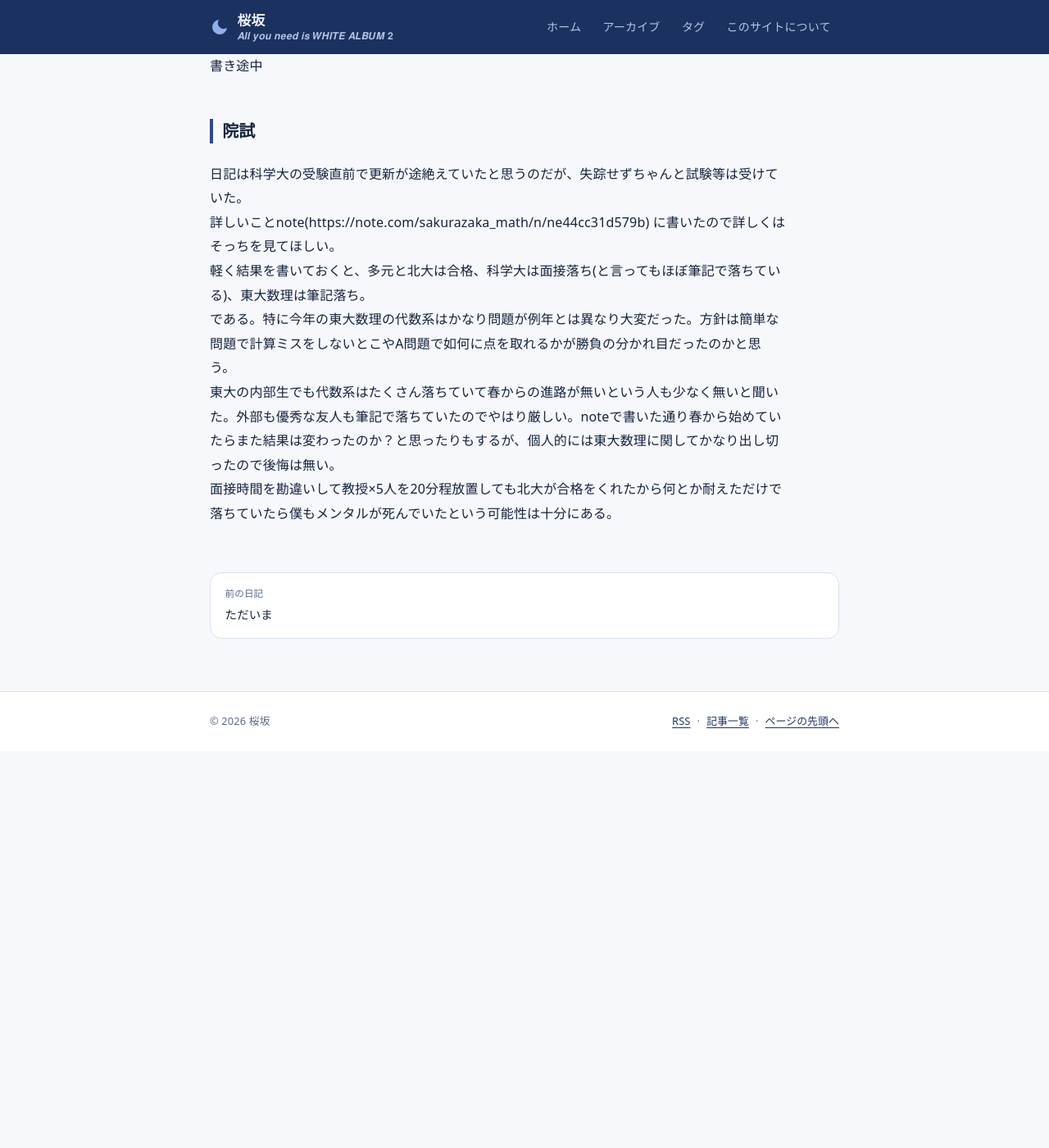
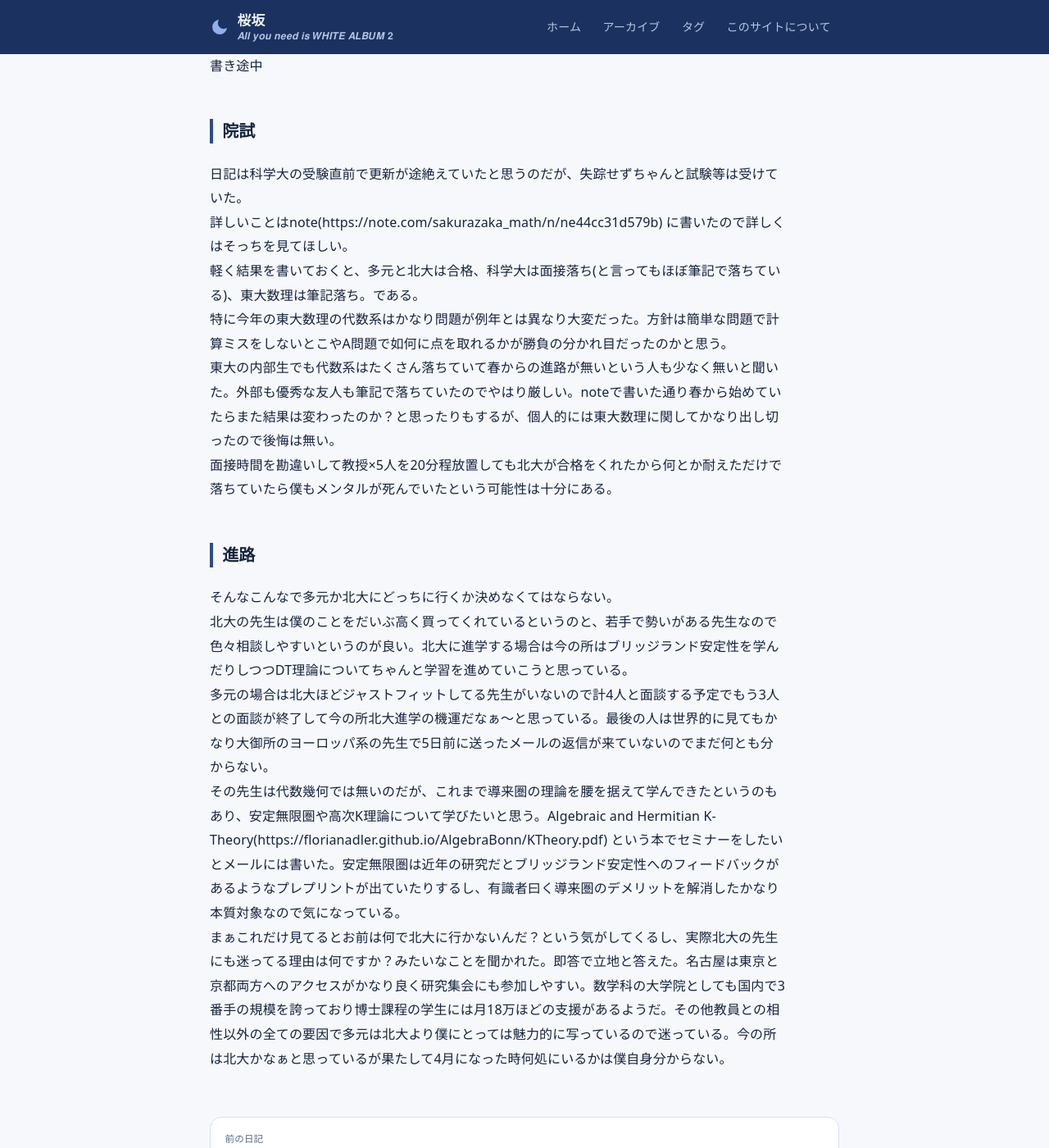
Before and after one commit to sakurazaka-math/sakurazaka-math.github.io, a Jekyll site: the page built from _posts/2026-09-30-day20.md, in a window 1280 px wide and 1400 px high, scrolled down 200 px. Shown: the whole window at 82% size. Built offline with Jekyll 4.4.1, drawn with Linux system fonts in a browser that asks for light colours; before the commit the page ends 1116 px from its top, so only the background shows below that.

Commit message:
2026-09-30-day20.md を更新

```diff
--- a/_posts/2026-09-30-day20.md
+++ b/_posts/2026-09-30-day20.md
@@ -11,8 +11,16 @@ mood:
 ## 院試
 
 日記は科学大の受験直前で更新が途絶えていたと思うのだが、失踪せずちゃんと試験等は受けていた。
-詳しいことnote(https://note.com/sakurazaka_math/n/ne44cc31d579b) に書いたので詳しくはそっちを見てほしい。
-軽く結果を書いておくと、多元と北大は合格、科学大は面接落ち(と言ってもほぼ筆記で落ちている)、東大数理は筆記落ち。
-である。特に今年の東大数理の代数系はかなり問題が例年とは異なり大変だった。方針は簡単な問題で計算ミスをしないとこやA問題で如何に点を取れるかが勝負の分かれ目だったのかと思う。
+詳しいことはnote(https://note.com/sakurazaka_math/n/ne44cc31d579b) に書いたので詳しくはそっちを見てほしい。
+軽く結果を書いておくと、多元と北大は合格、科学大は面接落ち(と言ってもほぼ筆記で落ちている)、東大数理は筆記落ち。である。
+特に今年の東大数理の代数系はかなり問題が例年とは異なり大変だった。方針は簡単な問題で計算ミスをしないとこやA問題で如何に点を取れるかが勝負の分かれ目だったのかと思う。
 東大の内部生でも代数系はたくさん落ちていて春からの進路が無いという人も少なく無いと聞いた。外部も優秀な友人も筆記で落ちていたのでやはり厳しい。noteで書いた通り春から始めていたらまた結果は変わったのか？と思ったりもするが、個人的には東大数理に関してかなり出し切ったので後悔は無い。
 面接時間を勘違いして教授×5人を20分程放置しても北大が合格をくれたから何とか耐えただけで落ちていたら僕もメンタルが死んでいたという可能性は十分にある。
+
+## 進路
+
+そんなこんなで多元か北大にどっちに行くか決めなくてはならない。
+北大の先生は僕のことをだいぶ高く買ってくれているというのと、若手で勢いがある先生なので色々相談しやすいというのが良い。北大に進学する場合は今の所はブリッジランド安定性を学んだりしつつDT理論についてちゃんと学習を進めていこうと思っている。
+多元の場合は北大ほどジャストフィットしてる先生がいないので計4人と面談する予定でもう3人との面談が終了して今の所北大進学の機運だなぁ〜と思っている。最後の人は世界的に見てもかなり大御所のヨーロッパ系の先生で5日前に送ったメールの返信が来ていないのでまだ何とも分からない。
+その先生は代数幾何では無いのだが、これまで導来圏の理論を腰を据えて学んできたというのもあり、安定無限圏や高次K理論について学びたいと思う。Algebraic and Hermitian K-Theory(https://florianadler.github.io/AlgebraBonn/KTheory.pdf) という本でセミナーをしたいとメールには書いた。安定無限圏は近年の研究だとブリッジランド安定性へのフィードバックがあるようなプレプリントが出ていたりするし、有識者曰く導来圏のデメリットを解消したかなり本質対象なので気になっている。
+まぁこれだけ見てるとお前は何で北大に行かないんだ？という気がしてくるし、実際北大の先生にも迷ってる理由は何ですか？みたいなことを聞かれた。即答で立地と答えた。名古屋は東京と京都両方へのアクセスがかなり良く研究集会にも参加しやすい。数学科の大学院としても国内で3番手の規模を誇っており博士課程の学生には月18万ほどの支援があるようだ。その他教員との相性以外の全ての要因で多元は北大より僕にとっては魅力的に写っているので迷っている。今の所は北大かなぁと思っているが果たして4月になった時何処にいるかは僕自身分からない。
```
